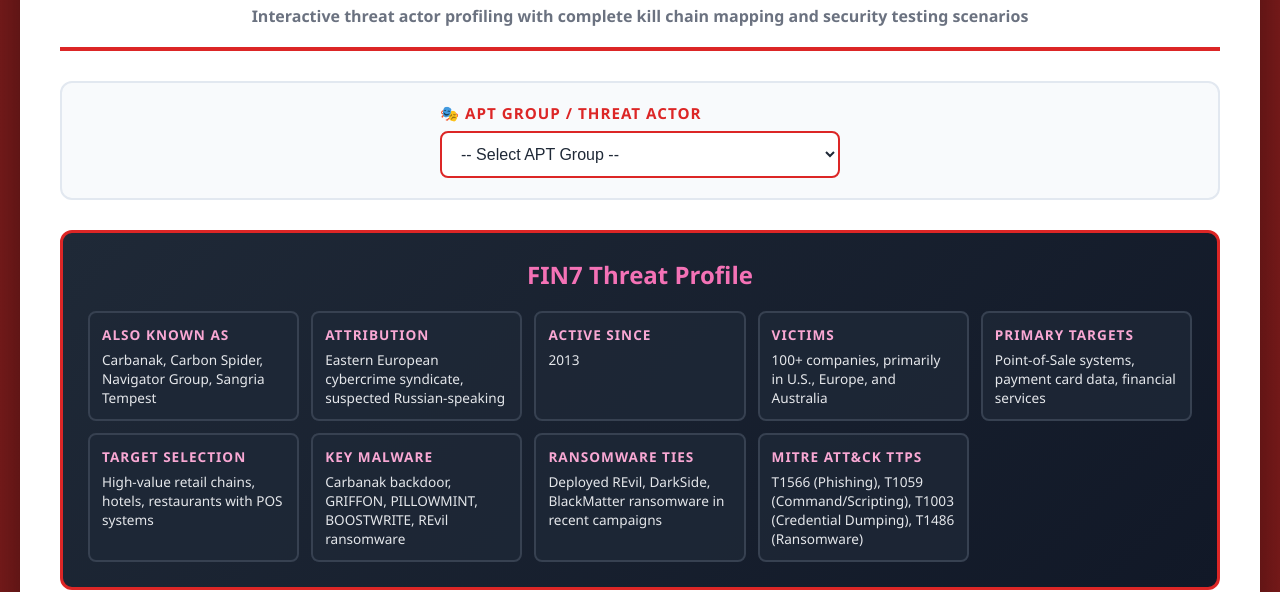
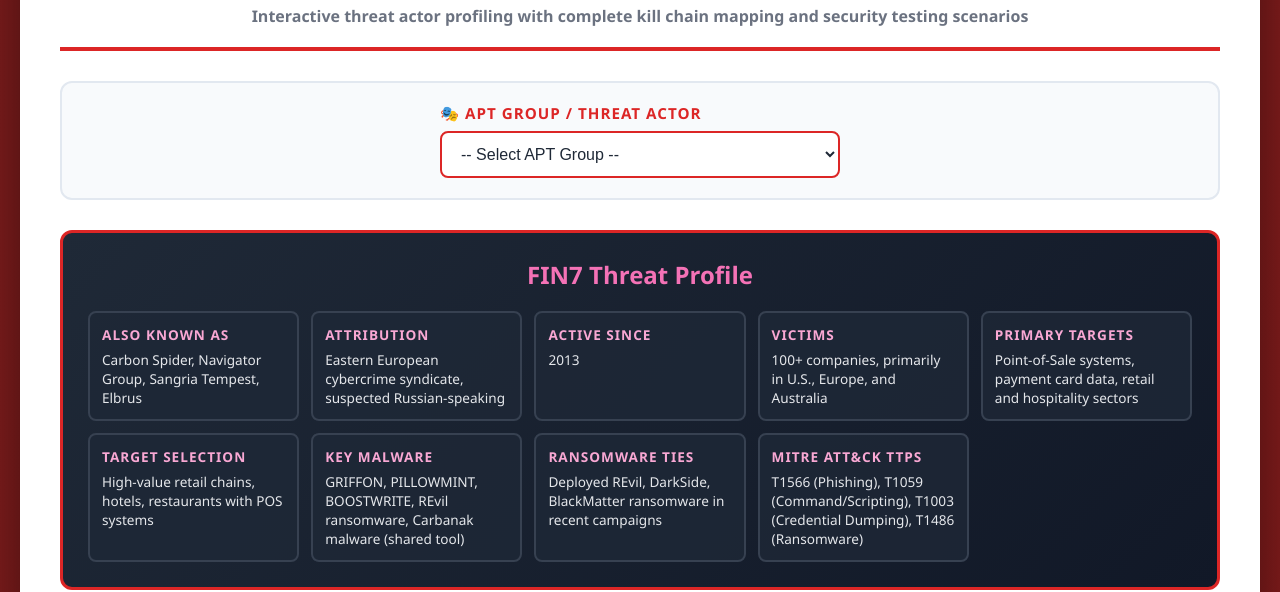
Before and after one commit to tweakn74/APT-Tracker-MITRE-AIQ, a website: page index.html in a window 1280 px wide. Shown: the part 243-835 px from the top of the page. Drawn offline with Linux system fonts and the light colour scheme.

Commit message:
Separate FIN7 and Carbanak into distinct APT groups with unique targets and TTPs

```diff
--- a/index.html
+++ b/index.html
@@ -1371,15 +1371,15 @@
         const aptDatabase = {
             'FIN7': {
                 name: 'FIN7',
-                aliases: 'Carbanak, Carbon Spider, Navigator Group, Sangria Tempest',
+                aliases: 'Carbon Spider, Navigator Group, Sangria Tempest, Elbrus',
                 attribution: 'Eastern European cybercrime syndicate, suspected Russian-speaking',
                 activeSince: '2013',
                 victims: '100+ companies, primarily in U.S., Europe, and Australia',
-                primaryTargets: 'Point-of-Sale systems, payment card data, financial services',
-                industries: ['Finance', 'Retail', 'Hospitality', 'Technology'],
+                primaryTargets: 'Point-of-Sale systems, payment card data, retail and hospitality sectors',
+                industries: ['Retail', 'Hospitality', 'Finance', 'Technology'],
                 attackTypes: ['Ransomware', 'Data Theft', 'Financial Crime'],
                 targetSelection: 'High-value retail chains, hotels, restaurants with POS systems',
-                keyMalware: 'Carbanak backdoor, GRIFFON, PILLOWMINT, BOOSTWRITE, REvil ransomware',
+                keyMalware: 'GRIFFON, PILLOWMINT, BOOSTWRITE, REvil ransomware, Carbanak malware (shared tool)',
                 ransomwareTies: 'Deployed REvil, DarkSide, BlackMatter ransomware in recent campaigns',
                 mitreTTPs: 'T1566 (Phishing), T1059 (Command/Scripting), T1003 (Credential Dumping), T1486 (Ransomware)',
                 techniques: [
@@ -1633,6 +1633,54 @@
                     activeSince: '2012'
                 }
             },
+            'Carbanak': {
+                name: 'Carbanak',
+                aliases: 'Anunak, GOLD NIAGARA',
+                attribution: 'Eastern European cybercrime syndicate, financially motivated',
+                activeSince: '2013',
+                victims: 'Banks and financial institutions worldwide, estimated €1 billion stolen',
+                primaryTargets: 'Banks, ATMs, financial transaction systems, SWIFT infrastructure',
+                industries: ['Finance', 'Banking'],
+                attackTypes: ['Financial Crime', 'Data Theft', 'ATM Jackpotting'],
+                targetSelection: 'Banks and financial institutions with vulnerable networks and ATM infrastructure',
+                keyMalware: 'Carbanak malware, AmmyyAdmin, Team Viewer, Mimikatz, PsExec',
+                ransomwareTies: 'None - focused on direct financial theft, not ransomware',
+                mitreTTPs: 'T1566 (Phishing), T1078 (Valid Accounts), T1003 (Credential Dumping), T1219 (Remote Access Tools)',
+                techniques: [
+                    { id: 'T1589.002', name: 'Gather Victim Identity Information: Email Addresses', tactic: 'Reconnaissance', step: 'Bank employee email harvesting', search: 'carbanak email harvesting banking', attackiq: 'Gather Victim Identity: Email Addresses (T1589.002)' },
+                    { id: 'T1566.001', name: 'Phishing: Spearphishing Attachment', tactic: 'Initial Access', step: 'Spearphishing bank employees', search: 'carbanak spearphishing banking', attackiq: 'Phishing: Spearphishing Attachment (T1566.001)' },
+                    { id: 'T1204.002', name: 'User Execution: Malicious File', tactic: 'Execution', step: 'Malicious document execution', search: 'carbanak malicious document banking', attackiq: 'User Execution: Malicious File (T1204.002)' },
+                    { id: 'T1059.003', name: 'Command/Scripting Interpreter: Windows Command Shell', tactic: 'Execution', step: 'Command shell execution', search: 'carbanak cmd shell banking', attackiq: 'Command/Scripting Interpreter: Windows Command Shell (T1059.003)' },
+                    { id: 'T1003.001', name: 'OS Credential Dumping: LSASS Memory', tactic: 'Credential Access', step: 'Credential dumping with Mimikatz', search: 'carbanak mimikatz banking', attackiq: 'OS Credential Dumping: LSASS Memory (T1003.001)' },
+                    { id: 'T1543.003', name: 'Create or Modify System Process: Windows Service', tactic: 'Persistence', step: 'Malicious service installation', search: 'carbanak service persistence banking', attackiq: 'Create or Modify System Process: Windows Service (T1543.003)' },
+                    { id: 'T1078', name: 'Valid Accounts', tactic: 'Privilege Escalation', step: 'Stolen banking credentials', search: 'carbanak stolen credentials banking', attackiq: 'Valid Accounts (T1078)' },
+                    { id: 'T1057', name: 'Process Discovery', tactic: 'Discovery', step: 'Banking system reconnaissance', search: 'carbanak process discovery banking', attackiq: 'Process Discovery (T1057)' },
+                    { id: 'T1219', name: 'Remote Access Software', tactic: 'Lateral Movement', step: 'AmmyyAdmin/TeamViewer lateral movement', search: 'carbanak ammyyadmin teamviewer', attackiq: 'Remote Access Software (T1219)' },
+                    { id: 'T1113', name: 'Screen Capture', tactic: 'Collection', step: 'Banking system screen capture', search: 'carbanak screen capture banking', attackiq: 'Screen Capture (T1113)' },
+                    { id: 'T1041', name: 'Exfiltration Over C2 Channel', tactic: 'Exfiltration', step: 'Data exfiltration via C2', search: 'carbanak c2 exfiltration banking', attackiq: 'Exfiltration Over C2 Channel (T1041)' },
+                    { id: 'T1565.001', name: 'Data Manipulation: Stored Data Manipulation', tactic: 'Impact', step: 'ATM jackpotting and fraudulent transactions', search: 'carbanak atm jackpotting swift fraud', attackiq: 'Data Manipulation: Stored Data (T1565.001)' }
+                ],
+                breakdown: [
+                    'Reconnaissance: Email harvesting of bank employees, network profiling, ATM infrastructure mapping',
+                    'Initial Access: Spearphishing bank employees with malicious attachments',
+                    'Execution: User-triggered malware execution via macro-enabled documents',
+                    'Command Execution: Windows command shell for post-exploitation activities',
+                    'Credential Access: Mimikatz credential dumping, password harvesting',
+                    'Persistence: Windows service installations, registry modifications',
+                    'Privilege Escalation: Use of stolen banking employee credentials for elevated access',
+                    'Discovery: Banking system reconnaissance, process discovery, network mapping',
+                    'Lateral Movement: AmmyyAdmin and TeamViewer for remote access and lateral movement',
+                    'Collection: Screen capture of banking systems, transaction monitoring, SWIFT access',
+                    'Exfiltration: Data exfiltration over C2 channels',
+                    'Impact: ATM jackpotting, fraudulent SWIFT transactions, direct financial theft'
+                ],
+                stats: {
+                    victims: '100+',
+                    countries: '40+',
+                    techniques: '12',
+                    activeSince: '2013'
+                }
+            },
             'Wizard Spider': {
                 name: 'Wizard Spider',
                 aliases: 'UNC1878, Grim Spider, Lunar Spider',
```
